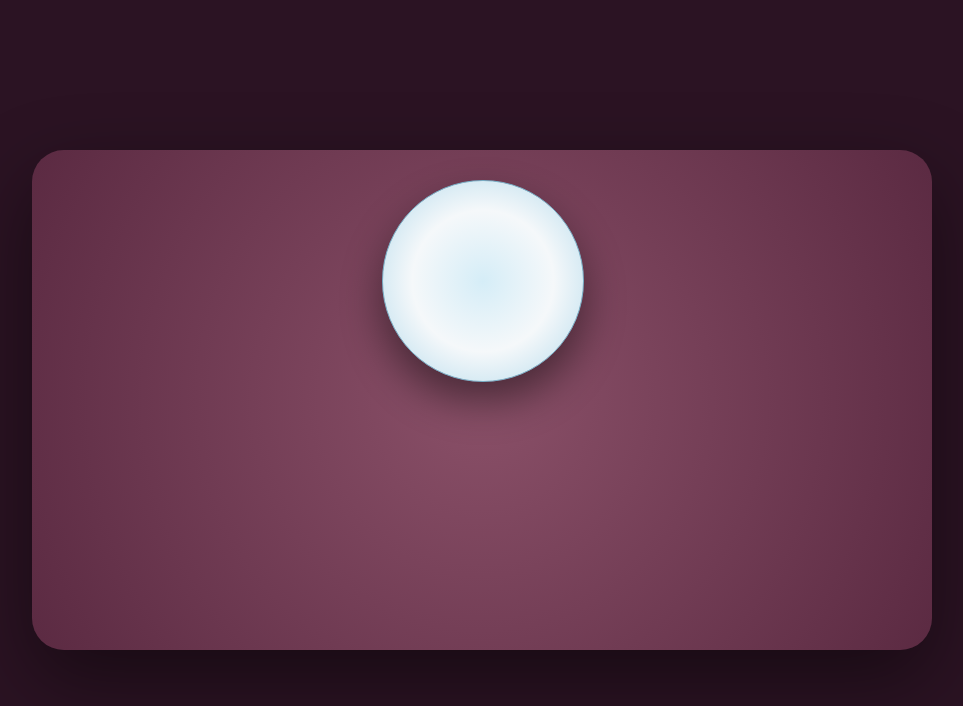
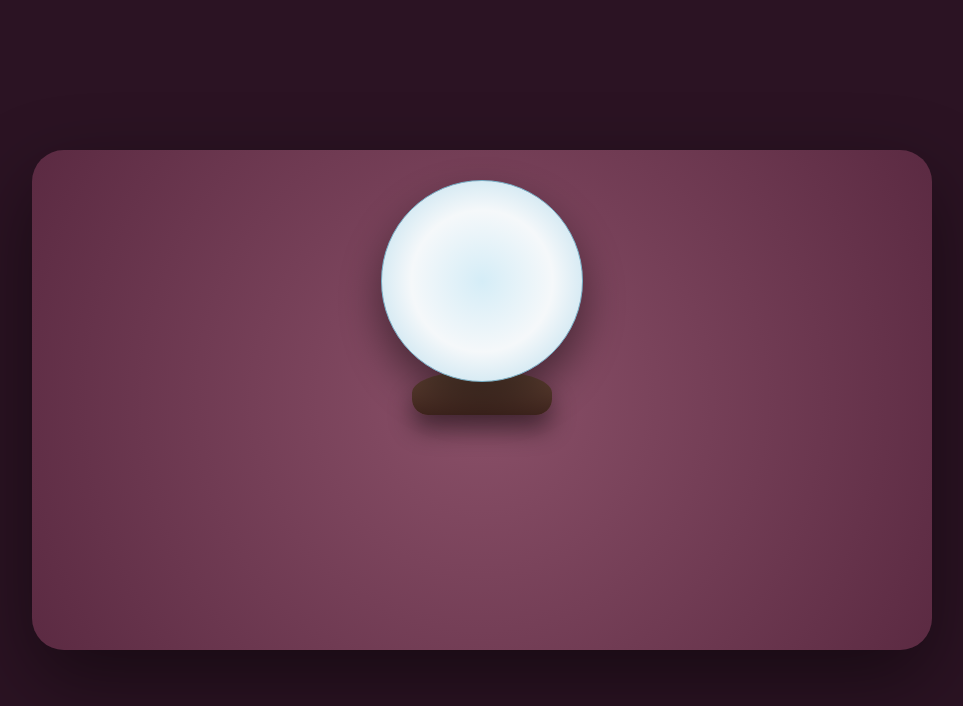
Before and after one commit to Reaginz/mixed-messages, a website: page index.html in a window 1280 px wide. Shown: the whole page, without its empty margins (158-1121 px from the left). Drawn offline with Linux system fonts and the light colour scheme.

Commit message:
Add plinth

```diff
--- a/index.html
+++ b/index.html
@@ -10,7 +10,10 @@
     </head>
     <body>
         <main class="table-scene">
-            <div class="crystal-ball"></div>
+            <div class="crystal-ball-stand">
+                <div class="crystal-ball"></div>
+                <div class="plinth"></div>
+            </div>
         </main>
     </body>
 </html>
--- a/styles.css
+++ b/styles.css
@@ -16,14 +16,31 @@ body {
     box-shadow: 0 30px 80px rgba(0, 0, 0, 0.45);
 }
 
+.crystal-ball-stand {
+    position: absolute;
+    top: 30px;
+    left: 50%;
+    transform: translate(-50%);
+}
+
 .crystal-ball {
     position: relative;
+    z-index: 2;
     width: 200px;
     height: 200px;
     border-radius: 50%;
-    border: 1px solid #79b0c7;
+    border: 1px solid #79B0C7;
     background: radial-gradient(circle at center, #D5EDF7, #F5F8FA, #B0D9EB);
     box-shadow: 0 20px 40px rgba(0, 0, 0, 0.45);
-    top: 30px;
-    left: calc(50% - 100px);
 }
+
+.plinth {
+    position: relative;
+    z-index: 1;
+    width: 140px;
+    height: 45px;
+    margin: -12px auto 0;
+    border-radius: 50% 50% 16px 16px;
+    background: linear-gradient(#6B4A3A, #3E241D);
+    box-shadow: 0 15px 25px rgba(0, 0, 0, 0.45);
+}
```
